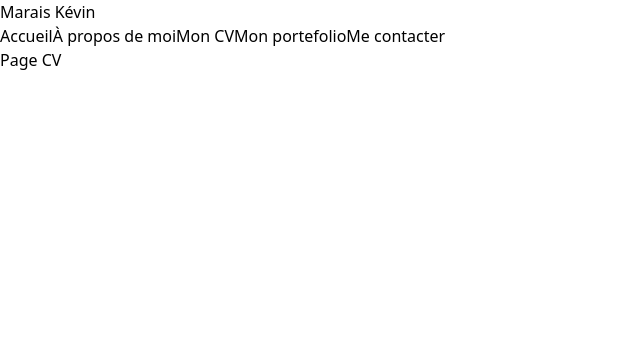
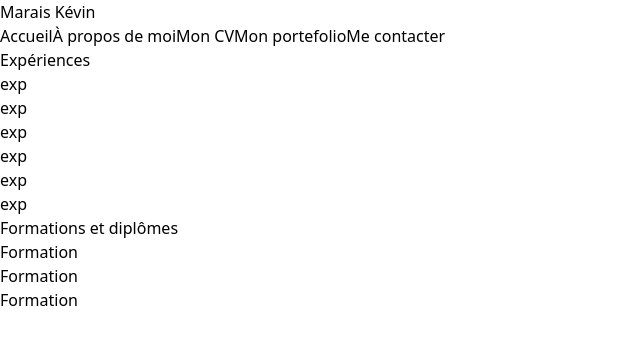
Before and after one commit to KvnMrs/Portfolio-ReactJs, a React (Create React App) app: page /cv in a window 1280 px wide. Shown: the top 344 px of the page, without its empty margins (0-640 px from the left). Built offline with nearby package versions, Linux system fonts and the light colour scheme.

Commit message:
08 - création squelette page CV

```diff
--- a/src/pages/Cv.jsx
+++ b/src/pages/Cv.jsx
@@ -1,7 +1,29 @@
 import React from "react";
 
 const Cv = () => {
-  return <>Page CV</>;
+  return (
+    <>
+      <div>
+        <h2>Expériences</h2>
+        <ul>
+          <li>exp</li>
+          <li>exp</li>
+          <li>exp</li>
+          <li>exp</li>
+          <li>exp</li>
+          <li>exp</li>
+        </ul>
+      </div>
+      <div>
+        <h2>Formations et diplômes</h2>
+        <ul>
+          <li>Formation</li>
+          <li>Formation</li>
+          <li>Formation</li>
+        </ul>
+      </div>
+    </>
+  );
 };
 
 export default Cv;
```
